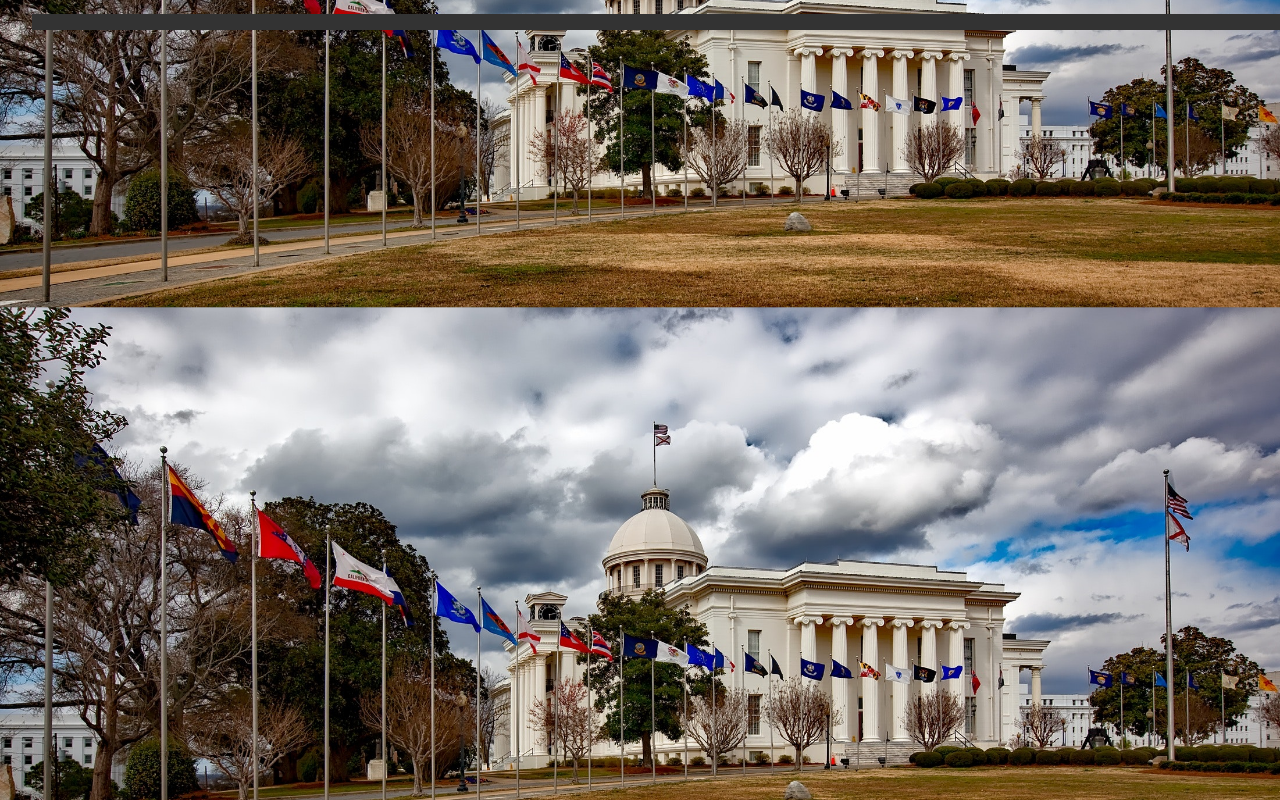
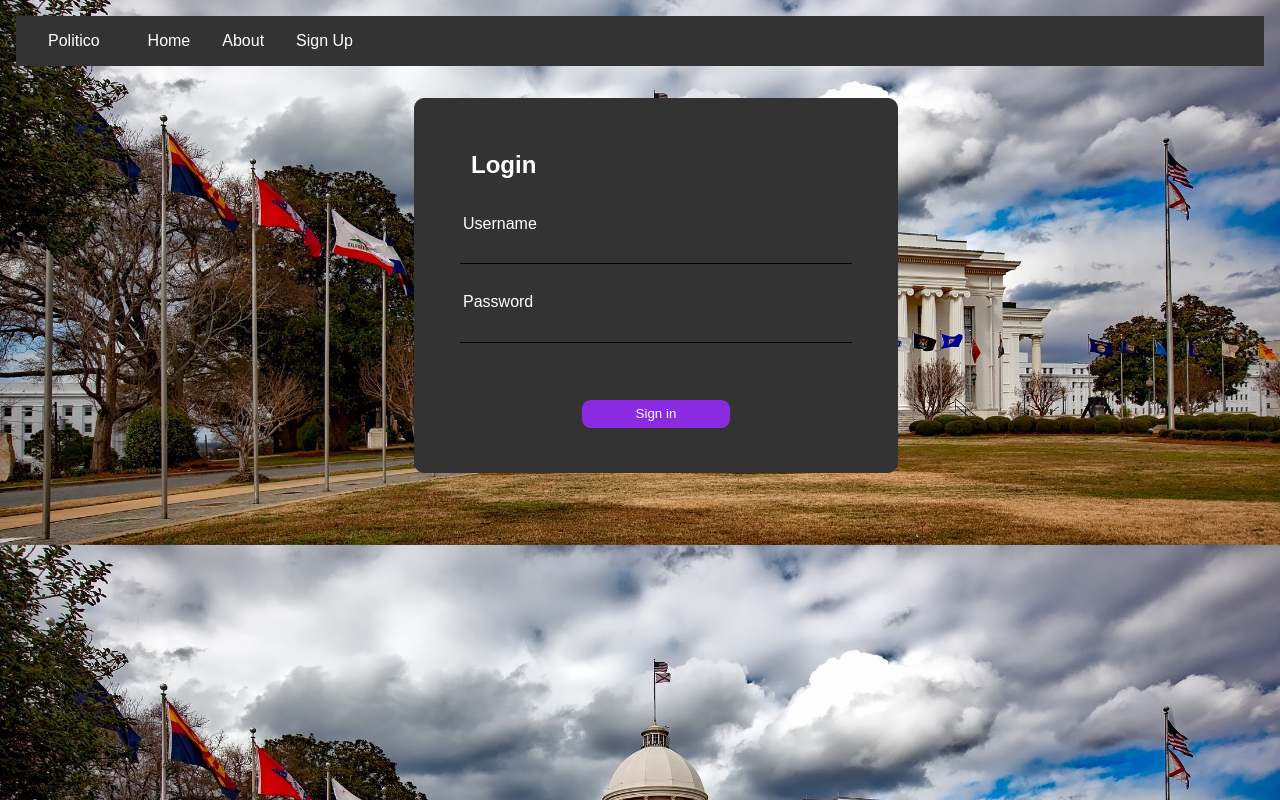
Before and after one commit to erycoking/Politico, a plain HTML site: page views/template.html in a window 1280 px wide. Drawn offline with Linux system fonts and the light colour scheme; files that its build step writes are made by us from their sources; files whose address does not match are found by name.

```diff
--- a/views/static/css/style.css
+++ b/views/static/css/style.css
@@ -68,6 +68,10 @@
 
 form input{
     display: block;
+    border: 0px;
+    border-bottom: 1px solid #000;
+    background: transparent;
+    color: #fff;
 }
 
 form button{
--- a/views/template.html
+++ b/views/template.html
@@ -1,29 +1,52 @@
 <!Doctype html>
 <html>
-    <head>
-        <meta charset="UTF-8" >
-        <meta name="viewport" content="width=device-width, initial-scale=1.0">
-        <title>Politico</title>
-        <link rel="stylesheet" href="static/style.css">
-    </head>
-    <body>
-        <div class="content">
-            <div class="header">
-                <div class="banner">
 
+<head>
+    <meta charset="UTF-8">
+    <meta name="viewport" content="width=device-width, initial-scale=1.0">
+    <title>Politico | Sign In</title>
+    <link rel="stylesheet" href="static/css/style.css">
+</head>
+
+<body>
+    <div class="content">
+        <header>
+            <nav class="main-nav">
+                <div class="logo"><a href="#">Politico</a></div>
+                <ul class="nav-items">
+                    <li>
+                        <a href="#">Home</a>
+                    </li>
+                    <li>
+                        <a href="#">About</a>
+                    </li>
+                </ul>
+                <ul class="signups">
+                    <li>
+                        <a href="#" class='btn-signup'> Sign Up</a>
+                    </li>
+                </ul>
+            </nav>
+        </header>
+        <div class="main-content">
+            <form action="#" method="POST" class="login-form">
+                <div>
+                    <h2 class="login-title">Login</h2>
                 </div>
-            </div>
-            <div class="body">
-                <section class="main-content">
+                <div>
+                    <label for="username">Username</label>
+                    <input type="text" id="username" name="username">
+                </div>
+                <div>
+                    <label for="password">Password</label>
+                    <input type="text" id="password" name="password">
+                </div>
+                <button type="submit" class="btn-submit">Sign in</button>
+            </form>
+        </div>
 
-                </section>
-                <div class="aside">
+    </div>
+    <script src="static/js/index.js"></script>
+</body>
 
-                </div>
-            </div>
-            <div class="footer">
-
-            </div>
-        </div>
-    </body>
 </html>
```
Also changed, not shown: views/register.html (+3 -3 lines), views/reset_password.html (added, +52 -0 lines), views/party_registation_page.html (added).
